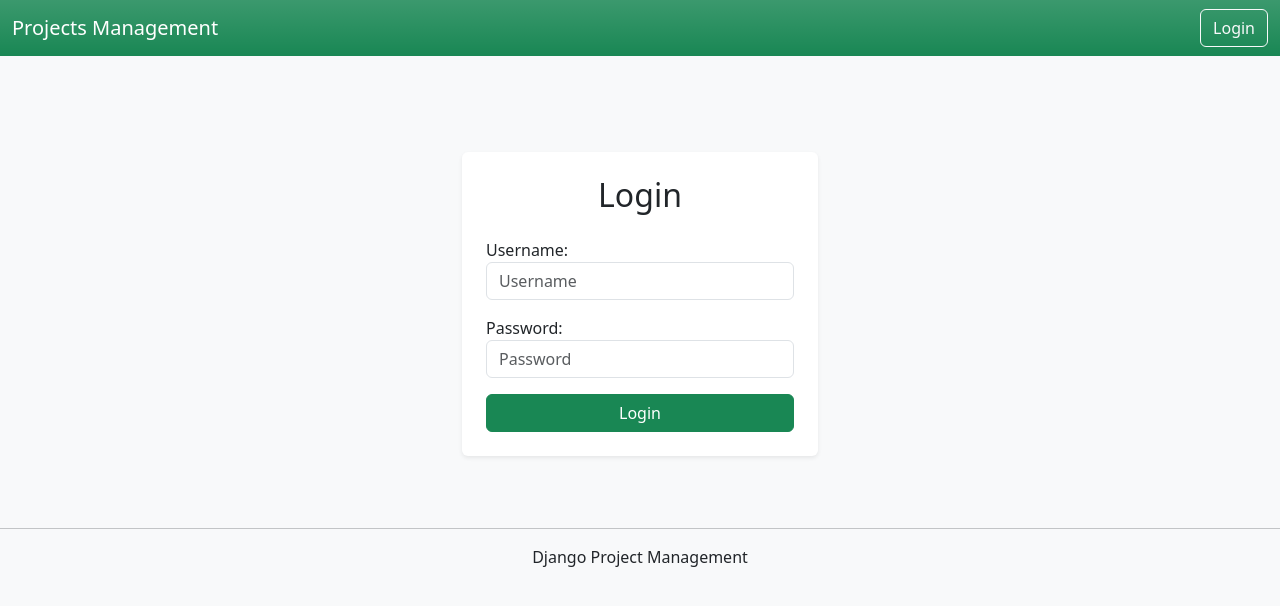
After one commit to asome2241-alt/django_pm, a Django app: page /accounts/login/ in a window 1280 px wide. The commit adds this page. Shown: the top 606 px of the page. Run offline with Django 5.2, Linux system fonts and the light colour scheme.

Commit message:
Finish project management app with authentication

```diff
--- /dev/null
+++ b/accounts/forms.py
@@ -0,0 +1,24 @@
+from django import forms
+from django.contrib.auth.forms import AuthenticationForm
+
+attrs = {
+    'class': 'form-control',
+    'placeholder': 'Username'
+}
+
+class LoginForm(AuthenticationForm):
+
+    username = forms.CharField(
+        widget=forms.TextInput(
+            attrs=attrs
+        )
+    )
+
+    password = forms.CharField(
+        widget=forms.PasswordInput(
+            attrs={
+                'class': 'form-control',
+                'placeholder': 'Password'
+            }
+        )
+    )
--- /dev/null
+++ b/accounts/urls.py
@@ -0,0 +1,28 @@
+from django.urls import path, include
+from django.contrib.auth import views as auth_views
+from .forms import LoginForm
+
+
+urlpatterns = [
+
+    path(
+        'login/',
+        auth_views.LoginView.as_view(
+            authentication_form=LoginForm
+        ),
+        name='login'
+    ),
+
+    path(
+        'logout/',
+        auth_views.LogoutView.as_view(),
+        name='logout'
+    ),
+    path('password_change/', auth_views.PasswordChangeView.as_view(), name='password_change'),
+    path('password_change/done/', auth_views.PasswordChangeDoneView.as_view(), name='password_change_done'),
+    path('password_reset/', auth_views.PasswordResetView.as_view(), name='password_reset'),
+    path('password_reset/done/', auth_views.PasswordResetDoneView.as_view(), name='password_reset_done'),
+    path('reset/<uidb64>/<token>/', auth_views.PasswordResetConfirmView.as_view(), name='password_reset_confirm'),
+    path('reset/done/', auth_views.PasswordResetCompleteView.as_view(), name='password_reset_complete'),
+    path('',include('django.contrib.auth.urls')),
+]
--- a/project_management/settings.py
+++ b/project_management/settings.py
@@ -123,3 +123,6 @@ USE_TZ = True
 # https://docs.djangoproject.com/en/6.0/howto/static-files/
 
 STATIC_URL = 'static/'
+LOGIN_REDIRECT_URL = 'project_list'
+
+LOGOUT_REDIRECT_URL = 'login'
--- a/project_management/urls.py
+++ b/project_management/urls.py
@@ -22,4 +22,5 @@ urlpatterns = [
     path('admin/', admin.site.urls),
 
     path('', include('projects.urls')),
+    path('accounts/', include('accounts.urls')),
 ]
--- a/projects/templates/base.html
+++ b/projects/templates/base.html
@@ -1,6 +1,9 @@
+{% load static %}
+
 <!DOCTYPE html>
 
 <html lang="en">
+
 <head>
 
     <meta charset="UTF-8">
@@ -10,10 +13,12 @@
         content="width=device-width, initial-scale=1.0"
     >
 
-    <title>Project Management</title>
+    <title>
+        Projects Management
+    </title>
 
     <link
-        href="https://cdn.jsdelivr.net/npm/bootstrap@5.3.7/dist/css/bootstrap.min.css"
+        href="https://cdn.jsdelivr.net/npm/bootstrap@5.3.3/dist/css/bootstrap.min.css"
         rel="stylesheet"
     >
 
@@ -23,22 +28,22 @@
     >
 
 </head>
-<body>
+
+<body class="bg-light">
 
     {% include 'partials/header.html' %}
 
-    <div class="container mt-4">
+    <div class="container py-4">
 
         {% block content %}
+
         {% endblock %}
 
     </div>
 
     {% include 'partials/footer.html' %}
 
-    <script
-        src="https://cdn.jsdelivr.net/npm/bootstrap@5.3.7/dist/js/bootstrap.bundle.min.js"
-    ></script>
+    <script src="https://cdn.jsdelivr.net/npm/bootstrap@5.3.3/dist/js/bootstrap.bundle.min.js"></script>
 
 </body>
 
--- a/projects/templates/partials/header.html
+++ b/projects/templates/partials/header.html
@@ -8,7 +8,9 @@
             class="navbar-brand"
             href="{% url 'project_list' %}"
         >
+
             {% trans 'Projects Management' %}
+
         </a>
 
         <button
@@ -30,16 +32,19 @@
             id="navbarNav"
         >
 
-            <ul class="navbar-nav">
+            <ul class="navbar-nav me-auto">
+
+                {% if user.is_authenticated %}
 
                     <li class="nav-item">
 
                         <a
                             class="nav-link active"
-                        aria-current="page"
                             href="{% url 'project_list' %}"
                         >
-                        Home
+
+                            {% trans 'Home' %}
+
                         </a>
 
                     </li>
@@ -50,21 +55,23 @@
                             class="nav-link"
                             href="{% url 'project_create' %}"
                         >
-                        Create Project
+
+                            {% trans 'Create Project' %}
+
                         </a>
 
                     </li>
 
+                {% endif %}
+
             </ul>
 
-        </div>
-
-    </div>
+            {% if user.is_authenticated %}
 
                 <form
                     method="GET"
                     action="{% url 'project_list' %}"
-        class="d-flex"
+                    class="d-flex me-3"
                 >
 
                     <div class="input-group">
@@ -80,7 +87,6 @@
                         <button
                             class="btn btn-outline-light"
                             type="submit"
-
                         >
 
                             <i class="bi bi-search"></i>
@@ -91,6 +97,90 @@
 
                 </form>
 
+                <ul class="navbar-nav">
+
+                    <li class="nav-item dropdown">
+
+                        <a
+                            class="nav-link dropdown-toggle"
+                            href="#"
+                            id="navbarDropdown"
+                            role="button"
+                            data-bs-toggle="dropdown"
+                            aria-expanded="false"
+                        >
+
+                            {{ user.username }}
+
+                        </a>
+
+                        <ul
+                            class="dropdown-menu dropdown-menu-end"
+                            aria-labelledby="navbarDropdown"
+                        >
+
+                            <li>
+
+                                <a
+                                    class="dropdown-item"
+                                    href="#"
+                                >
+
+                                    {% trans 'Profile' %}
+
+                                </a>
+
+                            </li>
+
+                            <li>
+
+                                <hr class="dropdown-divider">
+
+                            </li>
+
+                            <li>
+
+                                <form
+                                    method="post"
+                                    action="{% url 'logout' %}"
+                                >
+
+                                    {% csrf_token %}
+
+                                    <button
+                                        type="submit"
+                                        class="dropdown-item"
+                                    >
+
+                                        {% trans 'Logout' %}
+
+                                    </button>
+
+                                </form>
+
+                            </li>
+
+                        </ul>
+
+                    </li>
+
+                </ul>
+
+            {% else %}
+
+                <a
+                    href="{% url 'login' %}"
+                    class="btn btn-outline-light"
+                >
+
+                    {% trans 'Login' %}
+
+                </a>
+
+            {% endif %}
+
+        </div>
+
     </div>
 
 </nav>
--- a/projects/templates/project/list.html
+++ b/projects/templates/project/list.html
@@ -13,7 +13,7 @@
 
 </div>
 
-<div class="row my-5">
+<div class="row my-5 g-4">
 
     {% for project in object_list %}
 
--- /dev/null
+++ b/projects/templates/registration/login.html
@@ -0,0 +1,44 @@
+{% extends 'base.html' %}
+
+{% block content %}
+
+<div class="row justify-content-center mt-5">
+
+    <div class="col-md-4">
+
+        <div class="card shadow-sm border-0">
+
+            <div class="card-body p-4">
+
+                <h2 class="text-center mb-4">
+
+                    Login
+
+                </h2>
+
+                <form method="post">
+
+                    {% csrf_token %}
+
+                    {{ form.as_p }}
+
+                    <button
+                        type="submit"
+                        class="btn btn-success w-100"
+                    >
+
+                        Login
+
+                    </button>
+
+                </form>
+
+            </div>
+
+        </div>
+
+    </div>
+
+</div>
+
+{% endblock %}
--- a/projects/urls.py
+++ b/projects/urls.py
@@ -1,5 +1,6 @@
 from django.urls import path
 from . import views
+from django.contrib.auth import views as auth_views
 
 
 urlpatterns = [
@@ -45,4 +46,5 @@ urlpatterns = [
     views.task_toggle,
     name='task_toggle'
 ),
+
 ]
```
Lines whose indentation alone changed are shown as unchanged.
